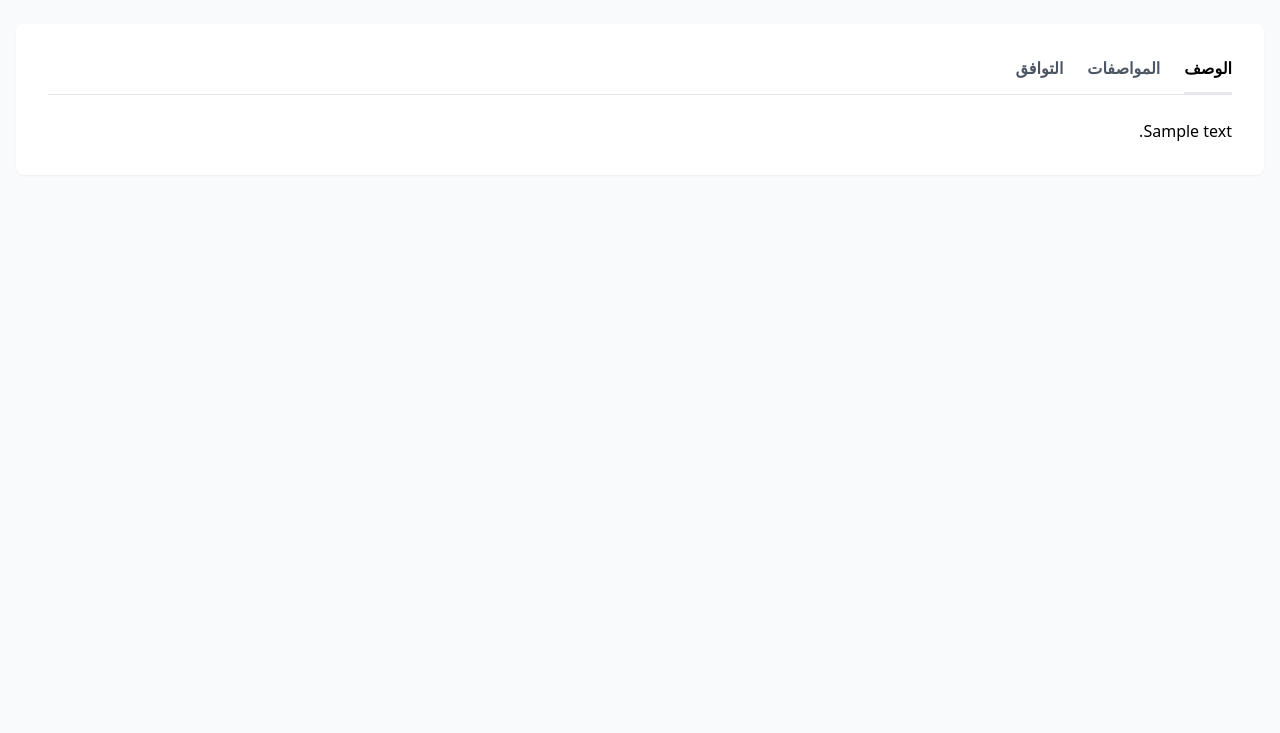
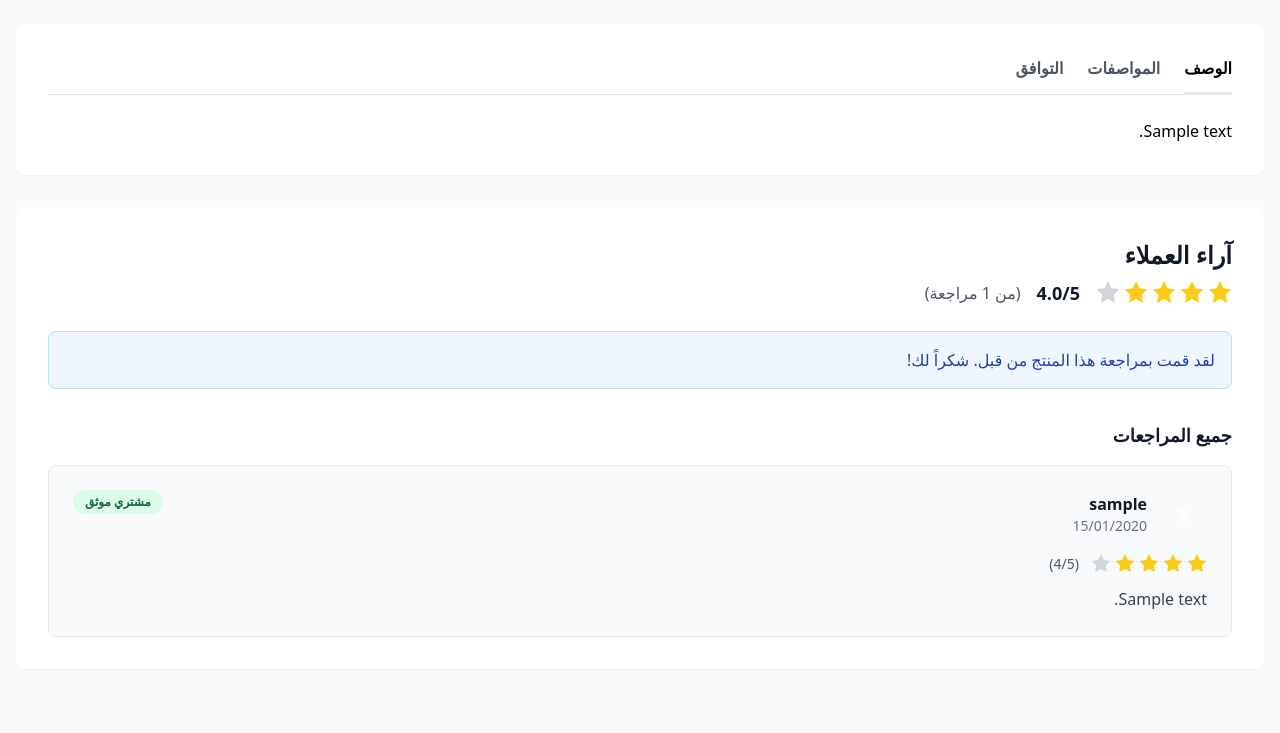
Before and after one commit to ramzi123-ops/gulf-empire, a Django app: a page that uses apps/store/templates/store/product_detail.html in a window 1280 px wide. Shown: the part 642-1375 px from the top of the page. Before the commit the page ends 783 px from the top, so only its background shows below. Run offline with Django 5.2, Linux system fonts and the light colour scheme; a user stored in the database is signed in; tables that the repository leaves empty hold one stand-in row (values such as "Sample post"); grey boxes marked "Sample" are stand-in pictures; style sheets or scripts are compiled from the project's sources.

Commit message:
Add reviews section to product detail page and implement review submission form

```diff
--- /dev/null
+++ b/apps/store/templates/store/partials/review_item.html
@@ -0,0 +1,44 @@
+{% load static %}
+
+<div class="bg-gray-50 rounded-lg p-6 border border-gray-200">
+    <!-- Review Header -->
+    <div class="flex items-start justify-between mb-4">
+        <div class="flex items-center gap-3">
+            <!-- User Avatar -->
+            <div class="w-12 h-12 bg-primary text-white rounded-full flex items-center justify-center font-bold text-lg">
+                {{ review.user.username|slice:":1"|upper }}
+            </div>
+
+            <!-- User Info -->
+            <div>
+                <p class="font-semibold text-gray-900">{{ review.user.username }}</p>
+                <p class="text-sm text-gray-500">{{ review.created_at|date:"d/m/Y" }}</p>
+            </div>
+        </div>
+
+        <!-- Verified Purchase Badge -->
+        {% if review.is_verified_purchase %}
+        <span class="bg-green-100 text-green-800 text-xs font-semibold px-3 py-1 rounded-full">
+            مشتري موثق
+        </span>
+        {% endif %}
+    </div>
+
+    <!-- Rating Stars -->
+    <div class="flex items-center gap-1 mb-3">
+        {% for star in review.stars_filled %}
+        <svg class="w-5 h-5 text-yellow-400 fill-current" viewBox="0 0 20 20">
+            <path d="M10 15l-5.878 3.09 1.123-6.545L.489 6.91l6.572-.955L10 0l2.939 5.955 6.572.955-4.756 4.635 1.123 6.545z"/>
+        </svg>
+        {% endfor %}
+        {% for star in review.stars_empty %}
+        <svg class="w-5 h-5 text-gray-300 fill-current" viewBox="0 0 20 20">
+            <path d="M10 15l-5.878 3.09 1.123-6.545L.489 6.91l6.572-.955L10 0l2.939 5.955 6.572.955-4.756 4.635 1.123 6.545z"/>
+        </svg>
+        {% endfor %}
+        <span class="text-sm text-gray-600 ms-2">({{ review.rating }}/5)</span>
+    </div>
+
+    <!-- Review Comment -->
+    <p class="text-gray-700 leading-relaxed">{{ review.comment }}</p>
+</div>
--- a/apps/store/templates/store/product_detail.html
+++ b/apps/store/templates/store/product_detail.html
@@ -225,6 +225,111 @@
 
     </div>
 
+    <!-- Reviews Section -->
+    <div class="bg-white rounded-lg shadow-sm p-6 md:p-8 mb-8">
+        <div class="mb-6">
+            <h2 class="text-2xl font-bold text-gray-900 mb-2">آراء العملاء</h2>
+
+            <!-- Average Rating Display -->
+            {% if reviews %}
+            <div class="flex items-center gap-4 mb-6">
+                <div class="flex items-center gap-1">
+                    {% for i in "12345" %}
+                        {% if forloop.counter <= avg_rating %}
+                        <svg class="w-6 h-6 text-yellow-400 fill-current" viewBox="0 0 20 20">
+                            <path d="M10 15l-5.878 3.09 1.123-6.545L.489 6.91l6.572-.955L10 0l2.939 5.955 6.572.955-4.756 4.635 1.123 6.545z"/>
+                        </svg>
+                        {% else %}
+                        <svg class="w-6 h-6 text-gray-300 fill-current" viewBox="0 0 20 20">
+                            <path d="M10 15l-5.878 3.09 1.123-6.545L.489 6.91l6.572-.955L10 0l2.939 5.955 6.572.955-4.756 4.635 1.123 6.545z"/>
+                        </svg>
+                        {% endif %}
+                    {% endfor %}
+                </div>
+                <span class="text-lg font-semibold text-gray-900">{{ avg_rating|floatformat:1 }}/5</span>
+                <span class="text-gray-600">(من {{ reviews.count }} مراجعة)</span>
+            </div>
+            {% endif %}
+        </div>
+
+        <!-- Submit Review Form (for logged-in users) -->
+        {% if user.is_authenticated %}
+            {% if not user_has_reviewed %}
+            <div class="bg-gray-50 rounded-lg p-6 mb-8 border border-gray-200">
+                <h3 class="text-lg font-semibold text-gray-900 mb-4">أضف مراجعتك</h3>
+                <form
+                    hx-post="{% url 'store:add_review' product.id %}"
+                    hx-target="#review-list"
+                    hx-swap="afterbegin"
+                    hx-on::after-request="if(event.detail.successful) this.reset()">
+                    {% csrf_token %}
+
+                    <!-- Rating Selection -->
+                    <div class="mb-4">
+                        <label class="block text-sm font-medium text-gray-700 mb-2">التقييم *</label>
+                        <div class="flex gap-2" id="rating-stars">
+                            {% for i in "12345" %}
+                            <input type="radio" name="rating" value="{{ forloop.counter }}" id="star-{{ forloop.counter }}" class="hidden peer/star{{ forloop.counter }}" required>
+                            <label
+                                for="star-{{ forloop.counter }}"
+                                class="cursor-pointer transition-colors peer-checked/star{{ forloop.counter }}:text-yellow-400 hover:text-yellow-400">
+                                <svg class="w-8 h-8 fill-current text-gray-300" viewBox="0 0 20 20">
+                                    <path d="M10 15l-5.878 3.09 1.123-6.545L.489 6.91l6.572-.955L10 0l2.939 5.955 6.572.955-4.756 4.635 1.123 6.545z"/>
+                                </svg>
+                            </label>
+                            {% endfor %}
+                        </div>
+                    </div>
+
+                    <!-- Comment Textarea -->
+                    <div class="mb-4">
+                        <label for="comment" class="block text-sm font-medium text-gray-700 mb-2">مراجعتك *</label>
+                        <textarea
+                            name="comment"
+                            id="comment"
+                            rows="4"
+                            required
+                            placeholder="اكتب رأيك في المنتج..."
+                            class="w-full px-4 py-3 border border-gray-300 rounded-lg focus:ring-2 focus:ring-primary focus:border-primary"></textarea>
+                    </div>
+
+                    <!-- Submit Button -->
+                    <button
+                        type="submit"
+                        class="bg-primary hover:bg-primary/90 text-white font-semibold py-3 px-6 rounded-lg transition-colors">
+                        إرسال المراجعة
+                    </button>
+                </form>
+            </div>
+            {% else %}
+            <div class="bg-blue-50 border border-blue-200 rounded-lg p-4 mb-8">
+                <p class="text-blue-800">لقد قمت بمراجعة هذا المنتج من قبل. شكراً لك!</p>
+            </div>
+            {% endif %}
+        {% else %}
+        <div class="bg-gray-50 rounded-lg p-6 mb-8 border border-gray-200 text-center">
+            <p class="text-gray-700 mb-3">يجب تسجيل الدخول لإضافة مراجعة</p>
+            <a href="{% url 'login' %}?next={{ request.path }}" class="inline-block bg-primary hover:bg-primary/90 text-white font-semibold py-2 px-6 rounded-lg transition-colors">
+                تسجيل الدخول
+            </a>
+        </div>
+        {% endif %}
+
+        <!-- Customer Reviews List -->
+        <div>
+            <h3 class="text-lg font-semibold text-gray-900 mb-4">جميع المراجعات</h3>
+            <div id="review-list" class="space-y-4">
+                {% for review in reviews %}
+                    {% include 'store/partials/review_item.html' with review=review %}
+                {% empty %}
+                <div class="text-center py-8 text-gray-500">
+                    <p>لا توجد مراجعات بعد. كن أول من يراجع هذا المنتج!</p>
+                </div>
+                {% endfor %}
+            </div>
+        </div>
+    </div>
+
     <!-- Related Products -->
     {% if related_products %}
     <div class="mb-8">
```
